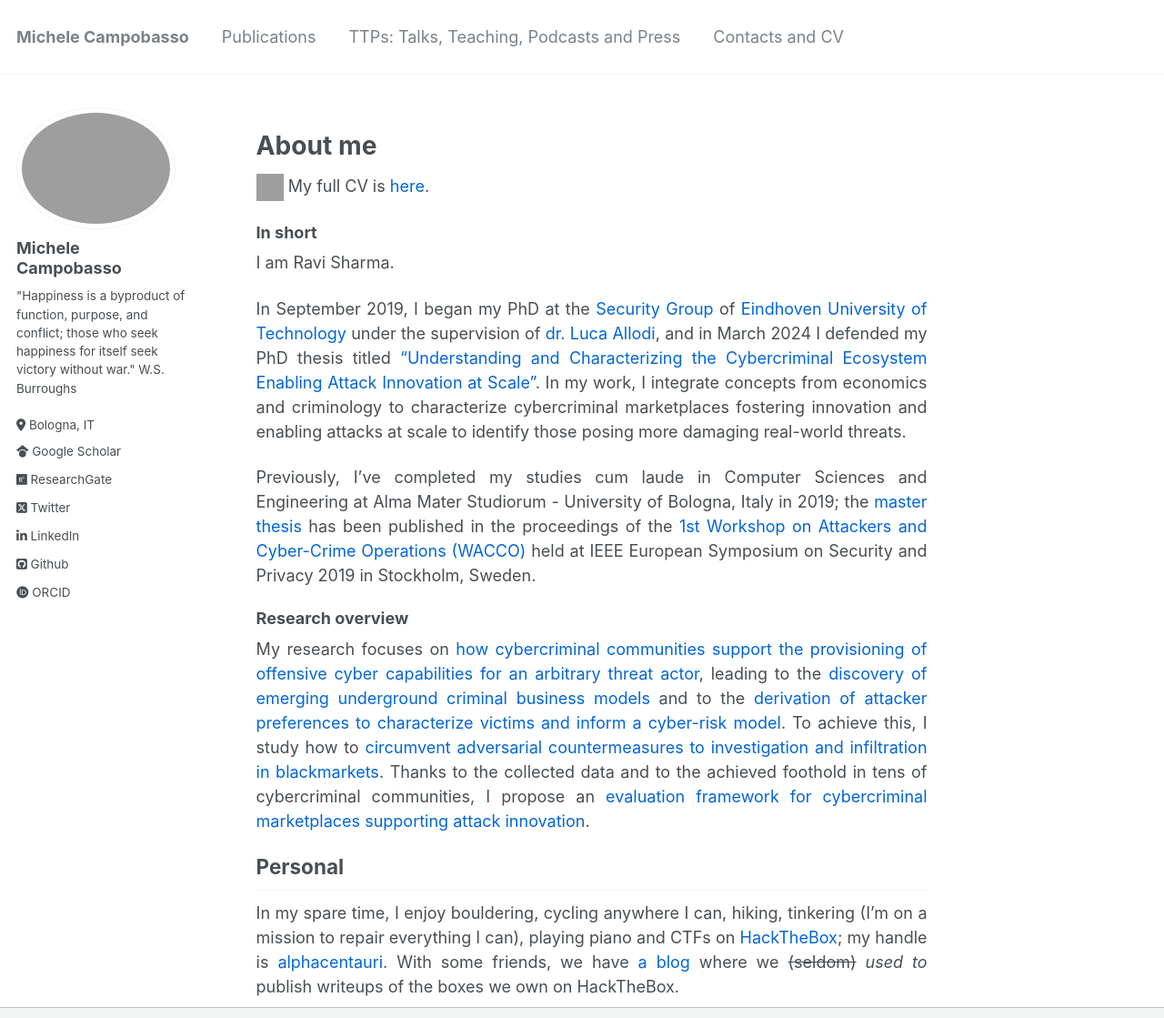
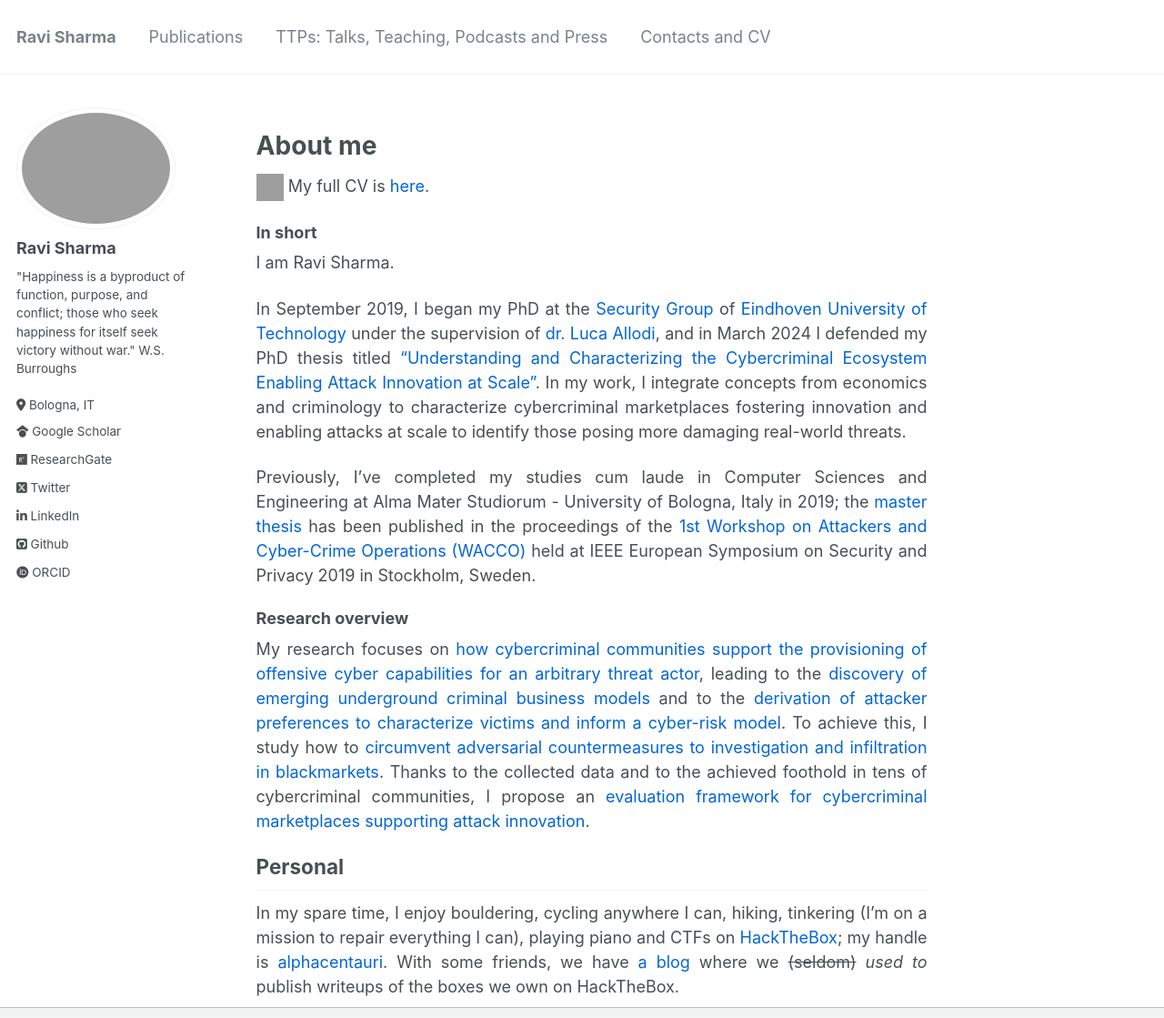
Before and after one commit to ravi33s/ravi33s.github.io, a Jekyll site: the page built from _pages/about.md, in a window 1280 px wide and 1238 px high, cut to the strip 0-1119 px from the top of the window. Shown: the whole strip at 91% size. Built offline with Jekyll 4.4.1, drawn with Linux system fonts in a browser that asks for light colours; grey boxes are pictures that could not be loaded.

Commit message:
Update author and site details to Ravi Sharma

```diff
--- a/_config.yml
+++ b/_config.yml
@@ -1,4 +1,4 @@
-# Welcome to Jekyll!
+# Welcome to RAVI!
 #
 # This config file is meant for settings that affect your entire site, values
 # which you are expected to set up once and rarely need to edit after that.
@@ -8,11 +8,11 @@
 # Site Settings
 environment              : production
 locale                   : "en-US"
-title                    : "Michele Campobasso"
-tagline                  : "Academical page of Michele Campobasso."
+title                    : "Ravi Sharma"
+tagline                  : "Academical page of Ravi Sharma."
 title_separator          : "-"
-name                     : &name "Michele Campobasso"
-description              : "Academical page of Michele Campobasso. Technical University of Eindhoven - TU/e. Cybercrime operations, cybercrime ecosystems, emerging threat, threat modelling, threat intelligence."
+name                     : &name "Ravi Sharma"
+description              : "Academical page of Ravi Sharma. Technical University of Eindhoven - TU/e. Cybercrime operations, cybercrime ecosystems, emerging threat, threat modelling, threat intelligence."
 url                      : https://michelecampobasso.github.io # the base hostname & protocol for your site e.g. "https://mmistakes.github.io"
 #url                      : http://localhost:4000 # the base hostname & protocol for your site e.g. "https://mmistakes.github.io"
 baseurl                  : "" # the subpath of your site, e.g. "/blog"
@@ -83,7 +83,7 @@ google_analytics: 'UA-180197280-1'
 
 # Site Author
 author:
-  name             : "Michele Campobasso"
+  name             : "Ravi Sharma"
   avatar           : "profile.png"
   bio              : "\"Happiness is a byproduct of function, purpose, and conflict; those who seek happiness for itself seek victory without war.\" W.S. Burroughs"
   location         : "Bologna, IT"
```
